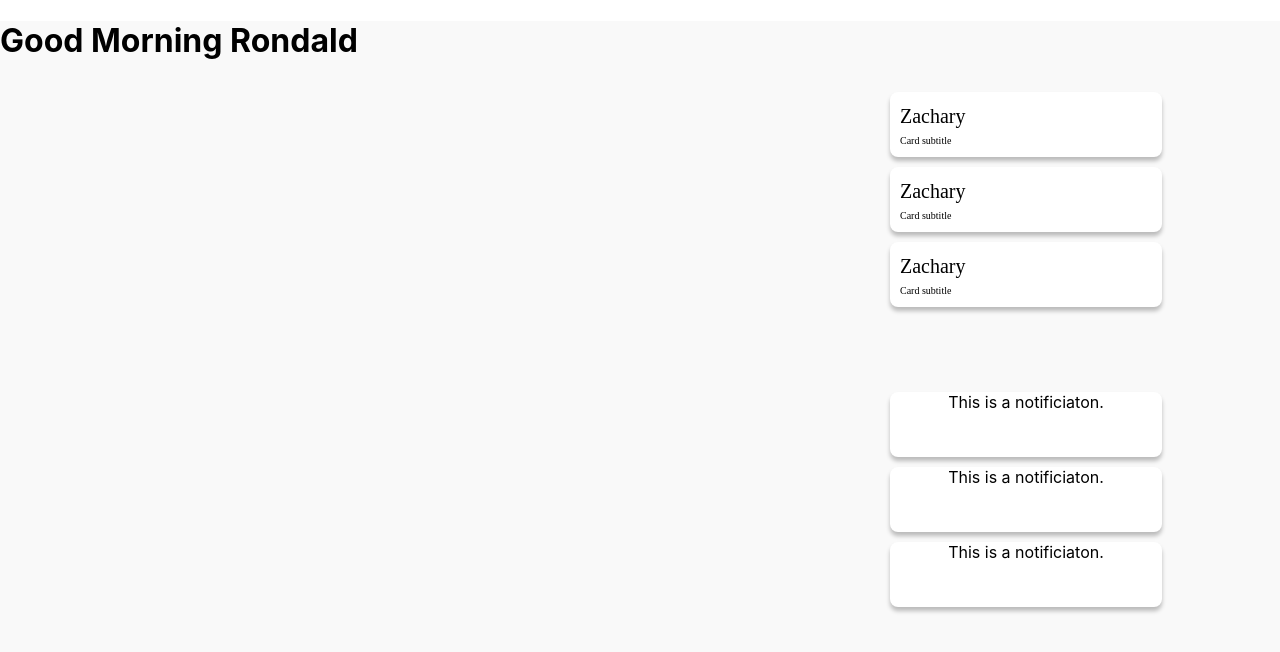
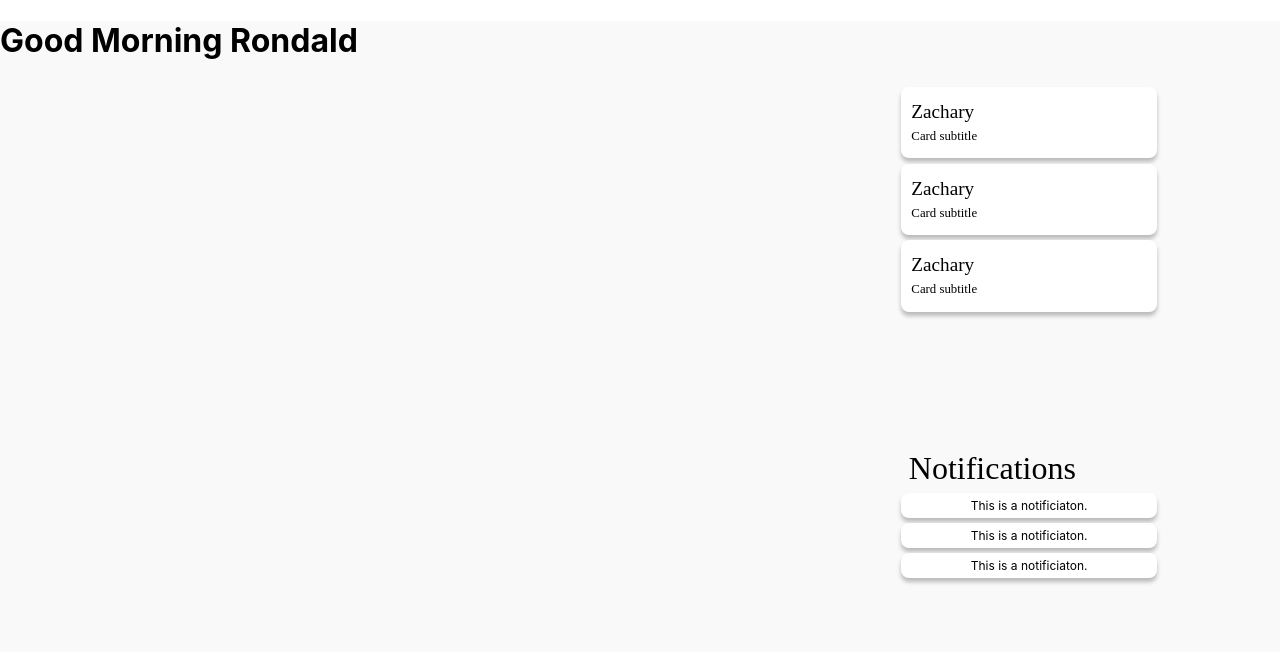
Before and after one commit to kimhjoseph/Roomies, a React (Create React App) app in the folder roomies/: page /home in a window 1280 px wide. Shown: the top 652 px of the page. Built offline with nearby package versions, Linux system fonts and the light colour scheme.

Commit message:
Changes made to notifications, style and card layout

```diff
--- a/roomies/src/components/Card.css
+++ b/roomies/src/components/Card.css
@@ -1,32 +1,115 @@
 .NotificationCard{
   position: relative;
   text-align: center;
-  margin: 10px;
-  width: 272px;
-  height: 65px;
+
+  margin: 2%;
+  width: 100%;
+  height: 100%;
 
   background: #FFFFFF;
   box-shadow: 0px 4px 4px rgba(0, 0, 0, 0.25);
   border-radius: 8px;
 }
 
+.UserCard{
+  position: relative;
+  text-align: center;
+
+  margin: 2%;
+  width: 100%;
+  height: 100%;
+
+  background: #FFFFFF;
+  box-shadow: 0px 4px 4px rgba(0, 0, 0, 0.25);
+  border-radius: 8px;
+}
+
+.NotificationText{
+  position:relative;
+  top: 40%;
+  padding: 5px;
+  font-size: 75%;
+}
+
 .MainContainer{
   position:relative;
   float: right;
-  margin-right:400px;
+  width: 20%;
+  height: 100%;
+  margin-right: 10%;
+  display: flex;
+  flex-direction: column;
+  justify-content: stretch;
 }
 
 .NotificationContainer{
-  position: absolute;
-  top: 300px;
+  height: 100%;
+  width: 100%;
+  /* top: 200%; */
+  flex-basis: content;
+  flex-grow: 100; /* default 0 */
+  padding-top: 50%;
 }
 
 .UserContainer{
-	position:absolute;
-  top: 0px;
+  height: 100%;
+  width: 100%;
+  flex-grow: 2;
+  flex-basis: content;
+  /* top: 0%; */
 }
 
+.user-card {
+	 position: relative;
+    display: flex;
+    flex-direction: column;
+    word-wrap: break-word;
+    background-color: #fff;
+    background-clip: border-box;
+    border: 1px solid rgba(0,0,0,.125);
+    border-radius: .25rem;
+    width: 272px;
+	  height: 65px;
 
+	  background: #FFFFFF;
+  	box-shadow: 0px 4px 4px rgba(0, 0, 0, 0.25);
+  	border-radius: 8px;
+}
+
+.user-card-body{
+    padding: 4%;
+}
+
+.section-title {
+  font-family: Noto Sans Tai Le;
+	font-style: normal;
+	font-weight: normal;
+	font-size: 200%;
+  padding-left: 5%;
+}
+
+.card-title {
+	font-family: Noto Sans Tai Le;
+	font-style: normal;
+	font-weight: normal;
+	font-size: 120%;
+	display: flex;
+	align-items: center;
+
+	color: #000000;
+}
+
+.card-subtitle {
+	font-family: Markazi Text;
+	font-style: normal;
+	font-weight: normal;
+	font-size: 80%;
+	line-height: 24px;
+	display: flex;
+	align-items: center;
+
+	color: #000000;
+}
 
 .UserCards {
 
--- a/roomies/src/components/NotificationCard.js
+++ b/roomies/src/components/NotificationCard.js
@@ -15,7 +15,7 @@ class NotificationCard extends Component {
 		return (
 		    <div>
 		      <Card className="NotificationCard">
-		        <Card body>This is a notificiaton.</Card>
+		        <Card body className="NotificationText">This is a notificiaton.</Card>
 		      </Card>
           </div>
 		)
--- a/roomies/src/components/NotificationList.js
+++ b/roomies/src/components/NotificationList.js
@@ -15,6 +15,7 @@ class NotificationCards extends Component {
       <div>
       <Container className="NotificationContainer">
       	<Row>
+          <div className='section-title'> Notifications </div>
       		<Col>
               <NotificationCard  />
               <NotificationCard />
```
Also changed, not shown: roomies/src/components/RoomiesLanding.jsx (line endings or trailing spaces), roomies/src/components/UserCard.css (line endings or trailing spaces).
